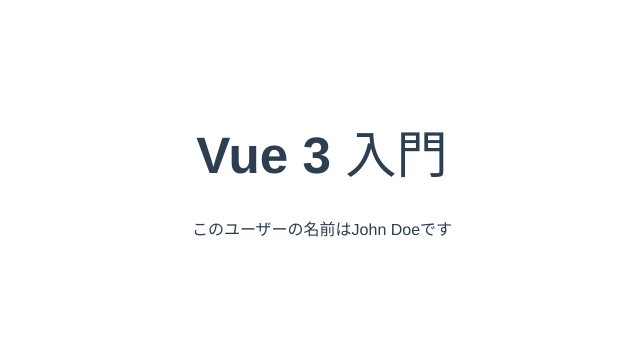
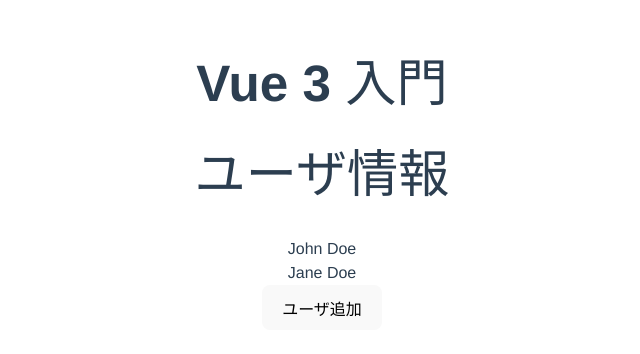
Before and after one commit to eppula119/vue3_practice1, a Vue app: page / in a window 1280 px wide. Shown: the part 254-608 px from the top of the page, without its empty margins (318-958 px from the left). Built offline with nearby package versions, Linux system fonts and the light colour scheme.

Commit message:
スコープの学習途中

```diff
--- a/src/App.vue
+++ b/src/App.vue
@@ -10,7 +10,17 @@
 
 <template>
   <h1>Vue 3 入門</h1>
-  <User name="John Doe"></User>
+  <User>
+    <template v-slot:title><h1>ユーザ情報</h1></template>
+
+    <template v-slot:default>
+      <div>
+        <div>John Doe</div>
+        <div>Jane Doe</div>
+      </div>
+    </template>
+    <template v-slot:actions><button>ユーザ追加</button></template>
+  </User>
 </template>
 
 <style>
--- a/src/components/User.vue
+++ b/src/components/User.vue
@@ -3,5 +3,13 @@
 </script>
 
 <template>
-  <p>このユーザーの名前は{{ props.name }}です</p>
+  <div>
+    <slot name="title">ユーザー</slot>
+  </div>
+  <div>
+    <slot>コンテンツ</slot>
+  </div>
+  <div>
+    <slot name="actions">アクション</slot>
+  </div>
 </template>
```
